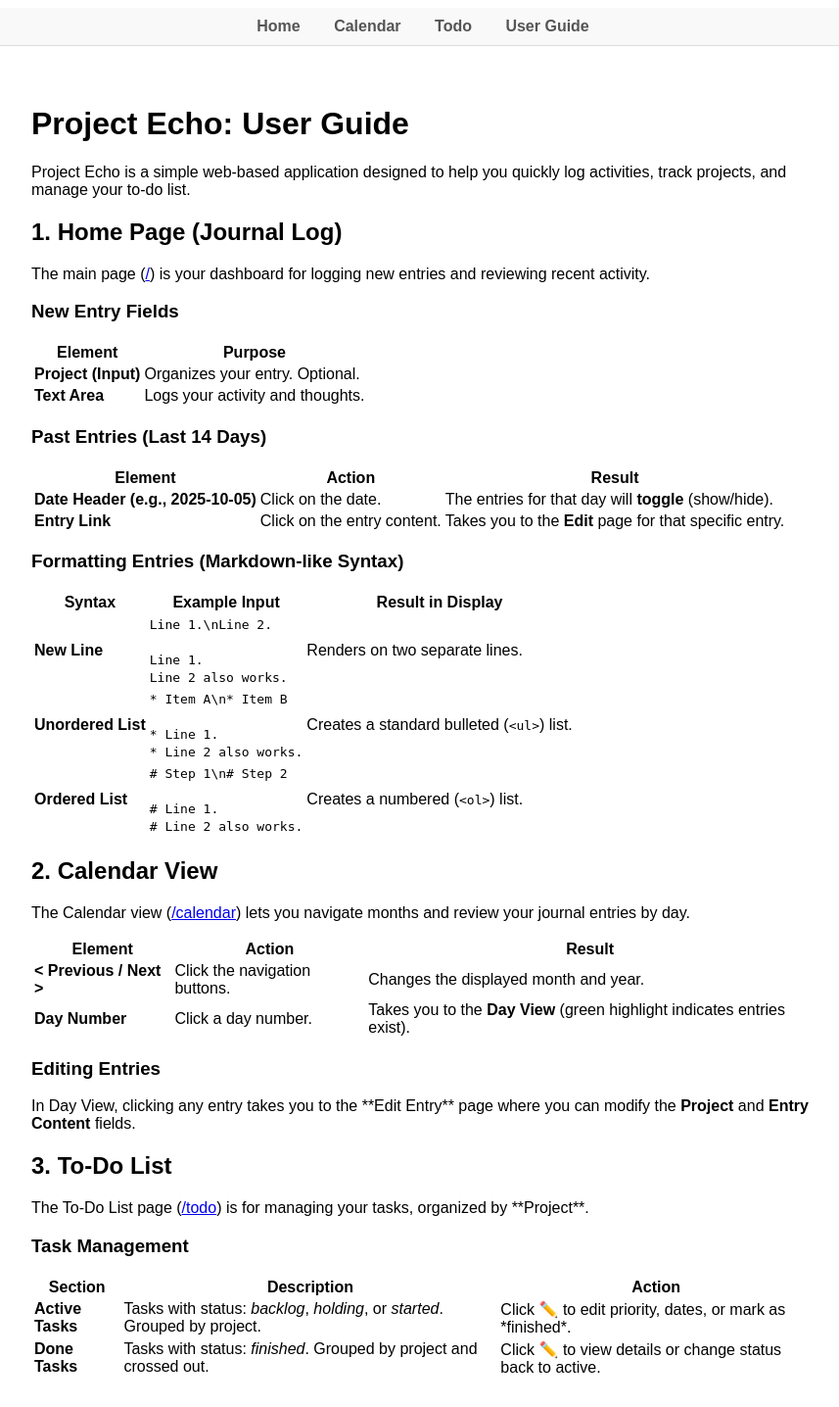
After one commit to krgirard33/ProjectEcho, a Flask app: page /userguide in a window 1280 px wide. The commit adds this page. Shown: the whole page at 98% size, without its empty margins (208-1065 px from the left). Run offline with Flask 2, Linux system fonts and the light colour scheme.

Commit message:
Created a User Guide

```diff
--- a/app.py
+++ b/app.py
@@ -179,6 +179,10 @@ def index():
 
     return render_template('index.html', entries_by_date=reversed(entries_by_date.items()))
 
+@app.route('/userguide')
+def instructions():
+    return render_template('userguide.html')
+
 
 if __name__ == '__main__':
     if os.environ.get('WERKZEUG_RUN_MAIN') == 'true':
--- a/templates/base.html
+++ b/templates/base.html
@@ -12,6 +12,7 @@
             <a href="{{ url_for('index') }}">Home</a>
             <a href="{{ url_for('calendar_bp.calendar_view') }}">Calendar</a>
             <a href="{{ url_for('todo_bp.todo') }}">Todo</a>
+            <a href="{{ url_for('instructions') }}">User Guide</a>
         </nav>
     </header>
     <div class="container">
--- /dev/null
+++ b/templates/userguide.html
@@ -0,0 +1,122 @@
+{% extends "base.html" %}
+
+{% block title %}Project Echo User Guide{% endblock %}
+
+{% block content %}
+
+<h1>Project Echo: User Guide</h1>
+<p>Project Echo is a simple web-based application designed to help you quickly log activities, track projects, and manage your to-do list.</p>
+
+<div class="guide-section">
+    <h2>1. Home Page (Journal Log)</h2>
+    <p>The main page (<a href="{{ url_for('index') }}">/</a>) is your dashboard for logging new entries and reviewing recent activity.</p>
+
+    <h3>New Entry Fields</h3>
+    <table class="guide-table">
+        <tr>
+            <th>Element</th>
+            <th>Purpose</th>
+        </tr>
+        <tr>
+            <td><strong>Project (Input)</strong></td>
+            <td>Organizes your entry. Optional.</td>
+        </tr>
+        <tr>
+            <td><strong>Text Area</strong></td>
+            <td>Logs your activity and thoughts.</td>
+        </tr>
+    </table>
+
+    <h3>Past Entries (Last 14 Days)</h3>
+    <table class="guide-table">
+        <tr>
+            <th>Element</th>
+            <th>Action</th>
+            <th>Result</th>
+        </tr>
+        <tr>
+            <td><strong>Date Header (e.g., 2025-10-05)</strong></td>
+            <td>Click on the date.</td>
+            <td>The entries for that day will <strong>toggle</strong> (show/hide).</td>
+        </tr>
+        <tr>
+            <td><strong>Entry Link</strong></td>
+            <td>Click on the entry content.</td>
+            <td>Takes you to the <strong>Edit</strong> page for that specific entry.</td>
+        </tr>
+    </table>
+
+    <h3>Formatting Entries (Markdown-like Syntax)</h3>
+    <table class="guide-table">
+        <tr>
+            <th>Syntax</th>
+            <th>Example Input</th>
+            <th>Result in Display</th>
+        </tr>
+        <tr>
+            <td><strong>New Line</strong></td>
+            <td><code>Line 1.\nLine 2.</code><br /><br /><code>Line 1.</code><br /><code>Line 2 also works.</code></td>
+            <td>Renders on two separate lines.</td>
+        </tr>
+        <tr><td><strong>Unordered List</strong></td>
+            <td><code>* Item A\n* Item B</code><br /><br /><code>* Line 1.</code><br /><code>* Line 2 also works.</code></td>
+            <td>Creates a standard bulleted (<code>&lt;ul&gt;</code>) list.</td>
+        </tr>
+        <tr>
+            <td><strong>Ordered List</strong></td>
+            <td><code># Step 1\n# Step 2</code><br /><br /><code># Line 1.</code><br /><code># Line 2 also works.</code></td>
+            <td>Creates a numbered (<code>&lt;ol&gt;</code>) list.</td>
+        </tr>
+    </table>
+</div>
+
+<div class="guide-section">
+    <h2>2. Calendar View</h2>
+    <p>The Calendar view (<a href="{{ url_for('calendar_bp.calendar_view') }}">/calendar</a>) lets you navigate months and review your journal entries by day.</p>
+
+    <table class="guide-table">
+        <tr>
+            <th>Element</th>
+            <th>Action</th><th>Result</th>
+        </tr>
+        <tr>
+            <td><strong>&lt; Previous / Next &gt;</strong></td>
+            <td>Click the navigation buttons.</td>
+            <td>Changes the displayed month and year.</td>
+        </tr>
+        <tr>
+            <td><strong>Day Number</strong></td>
+            <td>Click a day number.</td>
+            <td>Takes you to the <strong>Day View</strong> (green highlight indicates entries exist).</td>
+        </tr>
+    </table>
+
+    <h3>Editing Entries</h3>
+    <p>In Day View, clicking any entry takes you to the **Edit Entry** page where you can modify the <strong>Project</strong> and <strong>Entry Content</strong> fields.</p>
+</div>
+
+<div class="guide-section">
+    <h2>3. To-Do List</h2>
+    <p>The To-Do List page (<a href="{{ url_for('todo_bp.todo') }}">/todo</a>) is for managing your tasks, organized by **Project**.</p>
+
+    <h3>Task Management</h3>
+    <table class="guide-table">
+        <tr>
+            <th>Section</th>
+            <th>Description</th>
+            <th>Action</th>
+        </tr>
+        <tr>
+            <td><strong>Active Tasks</strong></td>
+            <td>Tasks with status: <em>backlog</em>, <em>holding</em>, or <em>started</em>. Grouped by project.</td>
+            <td>Click <strong>✏️</strong> to edit priority, dates, or mark as *finished*.</td>
+        </tr>
+        <tr>
+            <td><strong>Done Tasks</strong></td>
+            <td>Tasks with status: <em>finished</em>. Grouped by project and crossed out.</td>
+            <td>Click <strong>✏️</strong> to view details or change status back to active.</td>
+        </tr>
+    </table>
+</div>
+
+{% endblock %}
```
